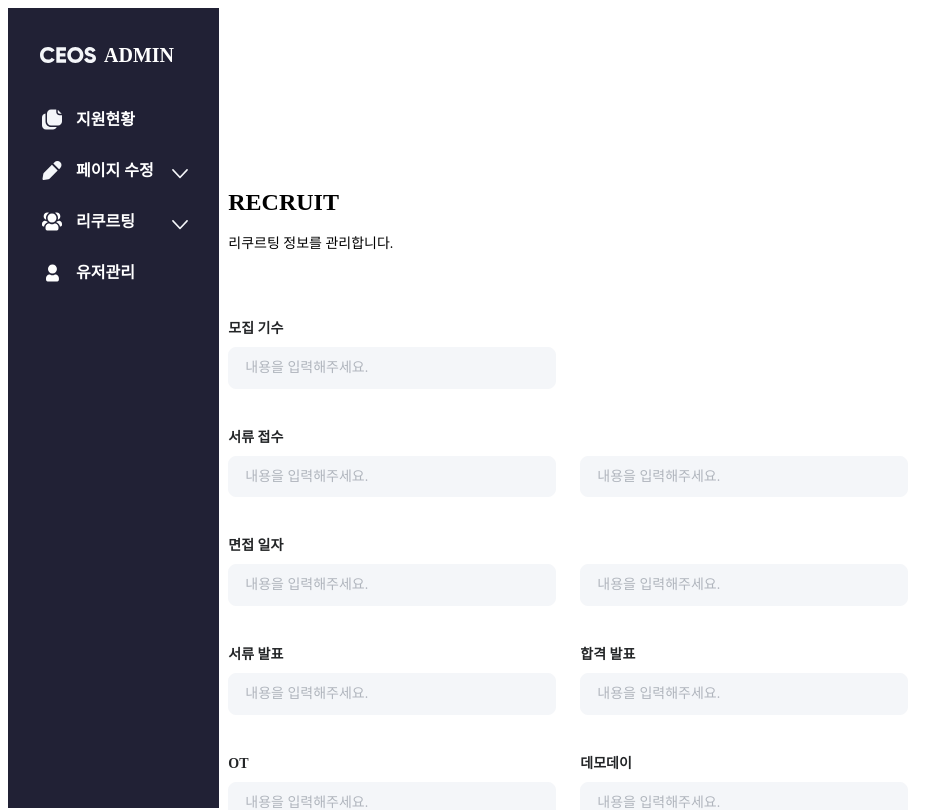
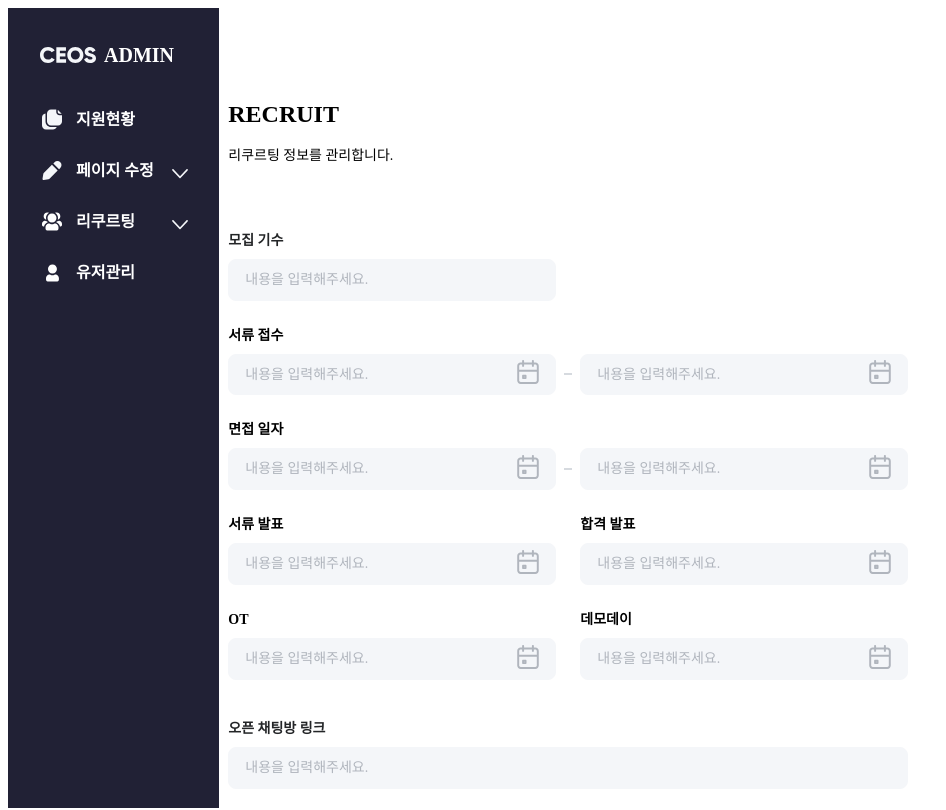
Before and after one commit to CEOS-Developers/CEOS-FE, a Next.js app in the folder apps/admin/: page /recruit in a window 1280 px wide. Shown: the top 810 px of the page, without its empty margins (0-946 px from the left). Built offline with nearby package versions, Linux system fonts and the light colour scheme; a web font is replaced by a local one; what emotion-reset would draw is missing.

Commit message:
fix: style 수정

```diff
--- a/apps/admin/src/assets/data/sidebarMenuList.tsx
+++ b/apps/admin/src/assets/data/sidebarMenuList.tsx
@@ -33,7 +33,7 @@ export const SidebarMenuList: sidebarInterface[] = [
     path: '/',
     submenuOpen: false,
     submenu: [
-      { subMenuName: 'RECRUIT', path: '/' },
+      { subMenuName: 'RECRUIT', path: '/recruit' },
       { subMenuName: '지원서 제출', path: '/' },
       { subMenuName: 'FAQ', path: '/faq' },
     ],
--- a/apps/admin/src/pages/recruit/index.tsx
+++ b/apps/admin/src/pages/recruit/index.tsx
@@ -1,11 +1,9 @@
-import { Button, Flex, Text, TextField } from '@ceos-fe/ui';
+import { Button, Flex, Text, TextField, DatePicker, theme } from '@ceos-fe/ui';
 import { useForm } from 'react-hook-form';
+import styled from '@emotion/styled';
 
 const recruitInfo = {
   generation: 18,
-  prodImg: '',
-  designImg: '',
-  devImg: '',
   prodStudyUrl: '',
   designStudyUrl: '',
   devStudyUrl: '',
@@ -17,6 +15,7 @@ const recruitInfo = {
   resultDateFinal: '2023-06-18',
   otDate: '2023-06-18',
   demodayDate: '2023-06-18',
+  openChattingUrl: 'url',
 };
 
 interface RecruitInterface {
@@ -32,6 +31,7 @@ interface RecruitInterface {
   resultDateFinal: string;
   otDate: string;
   demodayDate: string;
+  openChattingUrl: string;
 }
 
 export default function Recruit() {
@@ -44,7 +44,7 @@ export default function Recruit() {
   };
 
   return (
-    <Flex direction="column" width={1032} padding="88px 0">
+    <>
       <Flex direction="column" align="start">
         <Text webTypo="Heading2" color="Black">
           RECRUIT
@@ -67,53 +67,82 @@ export default function Recruit() {
           isAdmin
         />
 
-        <Flex justify="flex-start" align="flex-end" webGap={24}>
-          <TextField
-            {...register('startDateDoc')}
-            label="서류 접수"
-            width={328}
+        <Flex
+          direction="column"
+          align="flex-start"
+          justify="flex-end"
+          webGap={8}
+        >
+          <Text webTypo="Label3">서류 접수</Text>
+          <Flex justify="flex-start" webGap={8}>
+            <DatePicker
               isAdmin
+              onChange={(date: string) => setValue('startDateDoc', date)}
             />
-          <TextField {...register('endDateDoc')} width={328} isAdmin />
+            <Line />
+            <DatePicker
+              isAdmin
+              onChange={(date: string) => setValue('endDateDoc', date)}
+            />
+          </Flex>
+        </Flex>
+
+        <Flex
+          direction="column"
+          align="flex-start"
+          justify="flex-end"
+          webGap={8}
+        >
+          <Text webTypo="Label3">면접 일자</Text>
+          <Flex justify="flex-start" webGap={8}>
+            <DatePicker
+              isAdmin
+              onChange={(date: string) => setValue('startDateInterview', date)}
+            />
+            <Line />
+            <DatePicker
+              isAdmin
+              onChange={(date: string) => setValue('endDateInterview', date)}
+            />
+          </Flex>
         </Flex>
 
         <Flex justify="flex-start" align="flex-end" webGap={24}>
-          <TextField
-            {...register('startDateInterview')}
-            label="면접 일자"
-            width={328}
+          <Flex direction="column" align="flex-start" webGap={8} width={328}>
+            <Text webTypo="Label3">서류 발표</Text>
+            <DatePicker
               isAdmin
+              onChange={(date: string) => setValue('resultDateDoc', date)}
             />
-          <TextField {...register('endDateInterview')} width={328} isAdmin />
+          </Flex>
+          <Flex direction="column" align="flex-start" webGap={8} width={328}>
+            <Text webTypo="Label3">합격 발표</Text>
+            <DatePicker
+              isAdmin
+              onChange={(date: string) => setValue('resultDateFinal', date)}
+            />
+          </Flex>
         </Flex>
 
         <Flex justify="flex-start" align="flex-end" webGap={24}>
-          <TextField
-            {...register('resultDateDoc')}
-            label="서류 발표"
-            width={328}
+          <Flex direction="column" align="flex-start" webGap={8} width={328}>
+            <Text webTypo="Label3">OT</Text>
+            <DatePicker
               isAdmin
-          />
-          <TextField
-            {...register('resultDateFinal')}
-            label="합격 발표"
-            width={328}
-            isAdmin
+              onChange={(date: string) => setValue('otDate', date)}
             />
           </Flex>
-
-        <Flex justify="flex-start" align="flex-end" webGap={24}>
-          <TextField {...register('otDate')} label="OT" width={328} isAdmin />
-          <TextField
-            {...register('demodayDate')}
-            label="데모데이"
-            width={328}
+          <Flex direction="column" align="flex-start" webGap={8} width={328}>
+            <Text webTypo="Label3">데모데이</Text>
+            <DatePicker
               isAdmin
+              onChange={(date: string) => setValue('demodayDate', date)}
             />
+          </Flex>
         </Flex>
 
         <TextField
-          {...register('demodayDate')}
+          {...register('openChattingUrl')}
           label="오픈 채팅방 링크"
           width={680}
           isAdmin
@@ -147,6 +176,12 @@ export default function Recruit() {
       >
         저장하기
       </Button>
-    </Flex>
+    </>
   );
 }
+
+const Line = styled.div`
+  width: 8px;
+  height: 2px;
+  background-color: ${theme.palette.Gray3};
+`;
```
Lines whose indentation alone changed are shown as unchanged.
